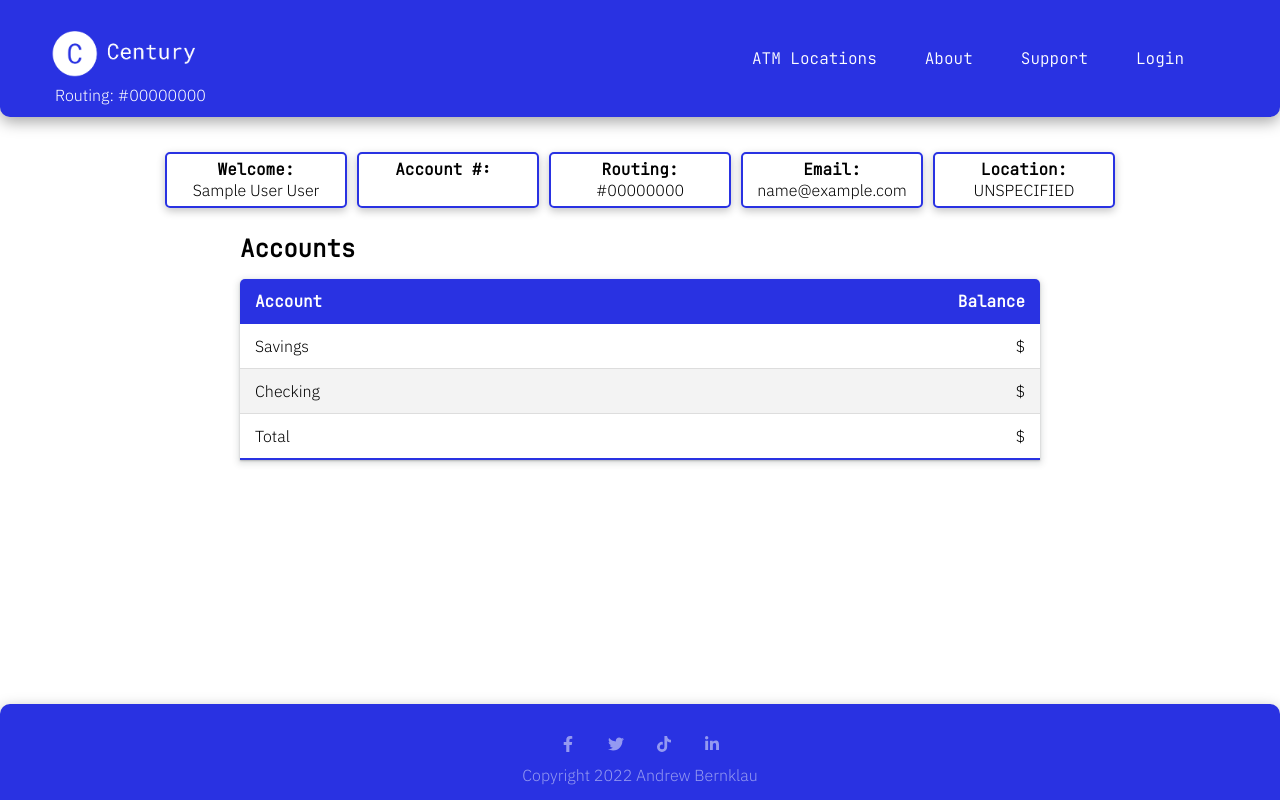
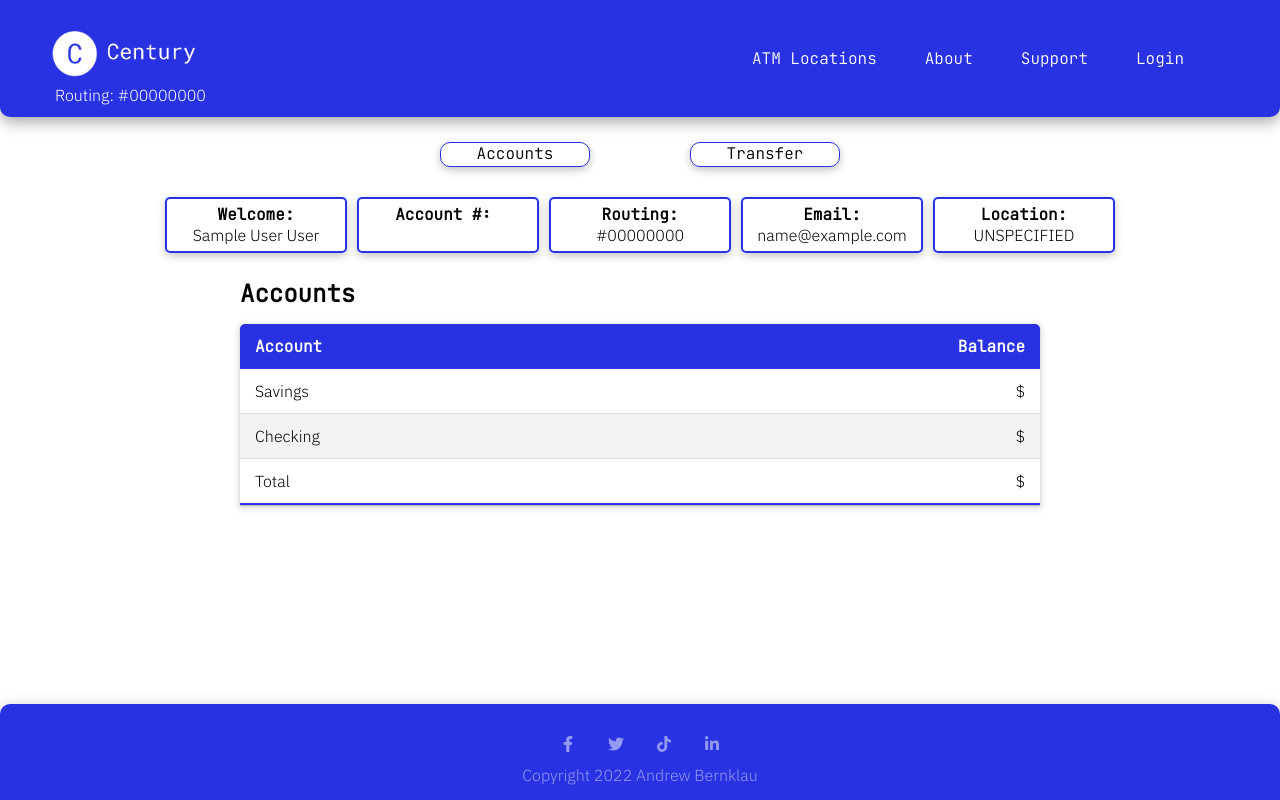
Before and after one commit to abernklau1/Banking-App, a React (Create React App) app in the folder client/: page /dashboard in a window 1280 px wide. Built offline with nearby package versions, Linux system fonts and the light colour scheme; sample sign-in values are in the browser's storage.

Commit message:
Added a nav bar to dashboard

```diff
--- a/client/src/components/Navbar.js
+++ b/client/src/components/Navbar.js
@@ -6,7 +6,7 @@ const Navbar = () => {
   const { toggleSidebar, routingNumber } = useAppContext();
 
   return (
-    <nav>
+    <nav className="shared-nav">
       <div>
         <a href="/">
           <img className="logo" src="/logo.png" alt="Logo" />
--- a/client/src/index.css
+++ b/client/src/index.css
@@ -123,7 +123,7 @@ span {
 
 /* NAVBAR */
 
-nav {
+.shared-nav {
   display: flex;
   justify-content: space-between;
   background-color: var(--blue);
@@ -350,10 +350,43 @@ footer {
 
 /* DASHBOARD */
 
+.dash-nav-list {
+  display: flex;
+  justify-content: space-around;
+  margin: auto;
+  width: 500px;
+}
+
+.dash-nav-items {
+  display: inline;
+  margin: 20px 30px 0;
+  width: 150px;
+}
+
+.dash-nav-items a {
+  color: black;
+  display: block;
+  width: 100%;
+  height: 100%;
+  margin: 5px auto;
+  padding: auto;
+  border-radius: 10px;
+  box-shadow: var(--box-shadow-3);
+  height: 25px;
+  line-height: 1.4;
+  border: 1px solid var(--blue);
+}
+
+.dash-nav-items a:hover {
+  /* color: white;
+  background-color: var(--blue); */
+  box-shadow: var(--box-shadow-1);
+}
+
 .dash-list {
   display: flex;
   width: 75%;
-  margin: 35px auto 25px;
+  margin: 25px auto 25px;
   list-style: none;
 }
 
--- a/client/src/pages/account/Dashboard.js
+++ b/client/src/pages/account/Dashboard.js
@@ -10,6 +10,16 @@ const Dashboard = () => {
   return (
     <section>
       <header className="dash">
+        <nav className="dash-nav">
+          <ul className="dash-nav-list">
+            <li className="dash-nav-items">
+              <a href="/dashboard">Accounts</a>
+            </li>
+            <li className="dash-nav-items">
+              <a href="/dashboard/transfer">Transfer</a>
+            </li>
+          </ul>
+        </nav>
         <ul className="dash-list">
           <li className="dash-items">
             Welcome:
```
